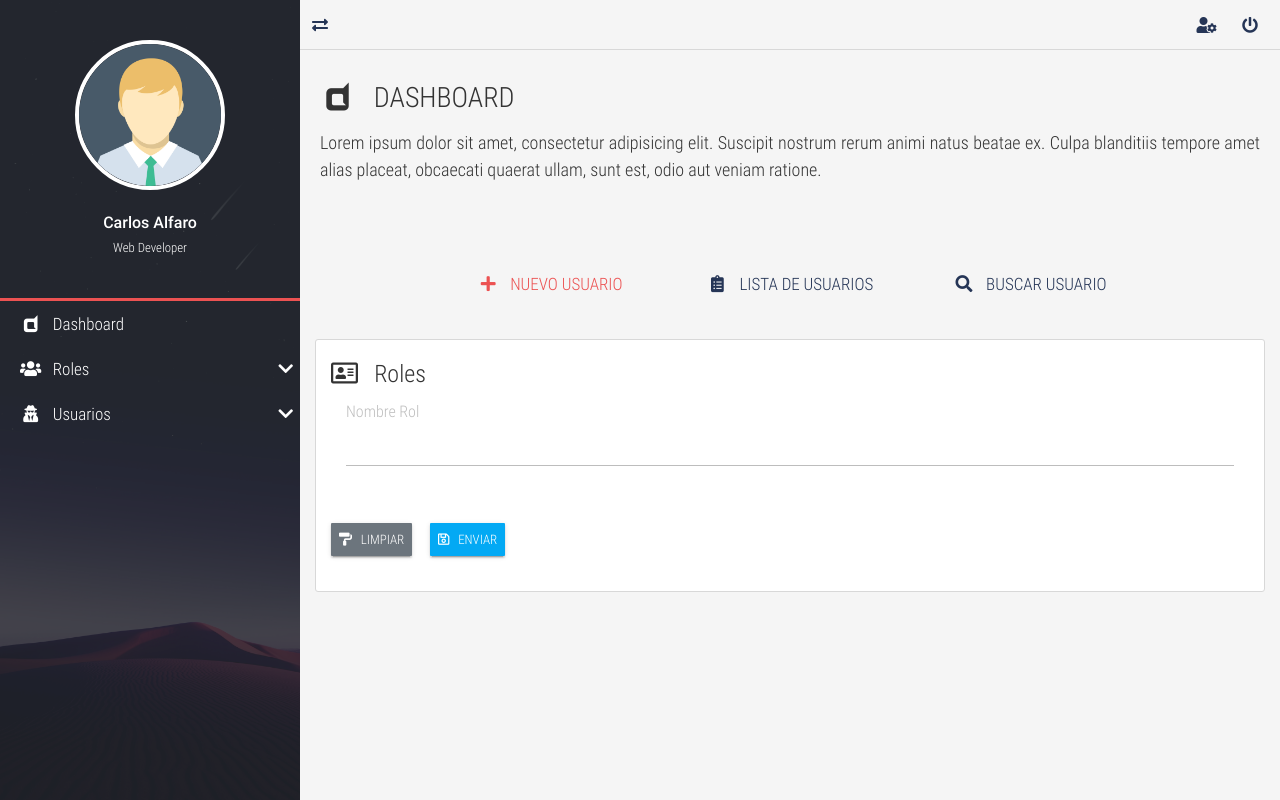
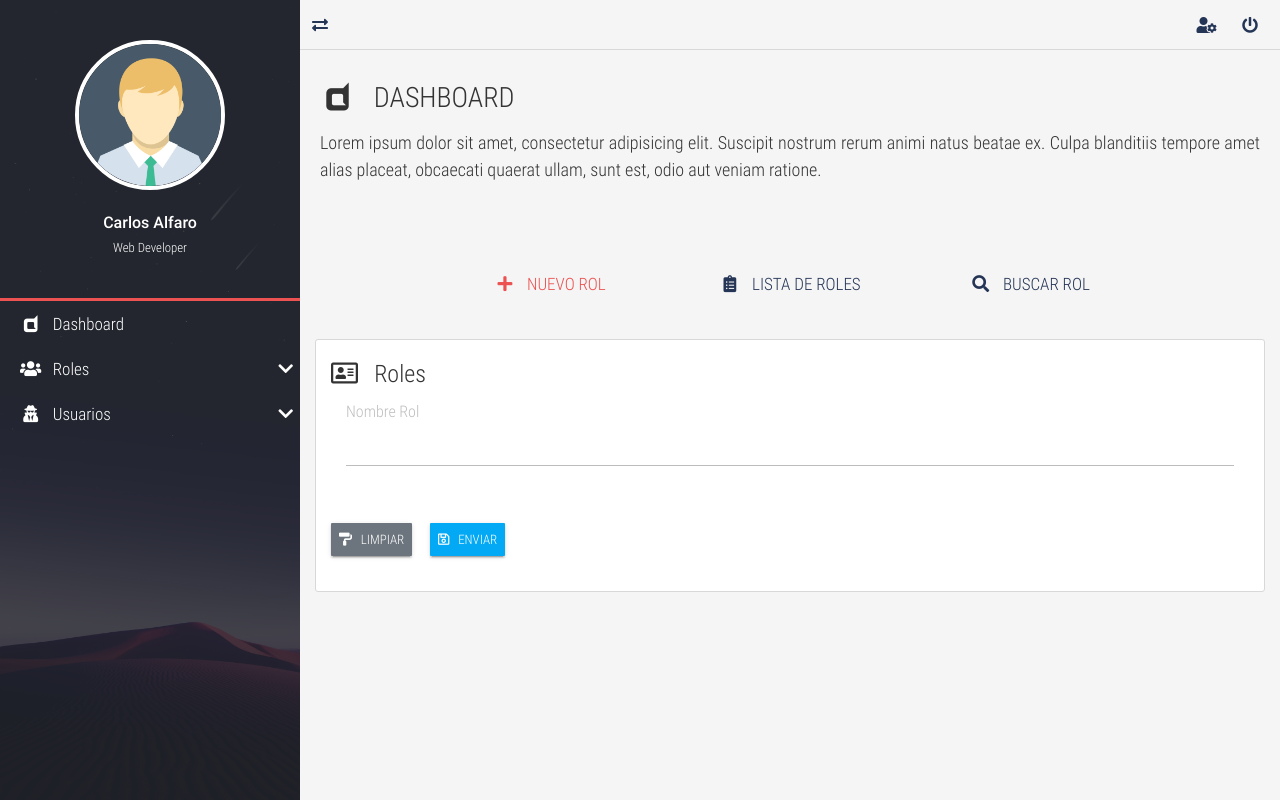
Before and after one commit to aebigor/app_web_php_2671337_G2, a PHP site: the page made by index.php in a window 1280 px wide. Run offline with PHP 8.4, Linux system fonts and the light colour scheme.

Commit message:
07 - Implementación de las vistas II (CRUD)

```diff
--- a/controllers/Roles.php
+++ b/controllers/Roles.php
@@ -17,13 +17,16 @@
                     $_POST['rolName']
                 );
                 $rol->rolCreate();
-                header("Location:?c=Dashboard");
+                header("Location:?c=Roles&a=readRol");
             }
         }
         // Consultar roles
         public function readRol(){
             $roles = new Rol;
             $roles = $roles->rolRead();
+            require_once "views/roles/admin/header.view.php";
+            require_once "views/modules/mod01_users/rol_read.view.php";
+            require_once "views/roles/admin/footer.view.php";
         }
         // Actualizar Rol
         public function updateRol(){
--- a/views/modules/mod01_users/rol_create.view.php
+++ b/views/modules/mod01_users/rol_create.view.php
@@ -2,13 +2,13 @@
 			<div class="container-fluid">
 				<ul class="full-box list-unstyled page-nav-tabs">
 					<li>
-						<a class="active" href="user-new.html"><i class="fas fa-plus fa-fw"></i> &nbsp; NUEVO USUARIO</a>
+						<a class="active" href="user-new.html"><i class="fas fa-plus fa-fw"></i> &nbsp; NUEVO ROL</a>
 					</li>
 					<li>
-						<a href="user-list.html"><i class="fas fa-clipboard-list fa-fw"></i> &nbsp; LISTA DE USUARIOS</a>
+						<a href="user-list.html"><i class="fas fa-clipboard-list fa-fw"></i> &nbsp; LISTA DE ROLES</a>
 					</li>
 					<li>
-						<a href="user-search.html"><i class="fas fa-search fa-fw"></i> &nbsp; BUSCAR USUARIO</a>
+						<a href="user-search.html"><i class="fas fa-search fa-fw"></i> &nbsp; BUSCAR ROL</a>
 					</li>
 				</ul>
 			</div>
--- a/views/roles/admin/header.view.php
+++ b/views/roles/admin/header.view.php
@@ -62,7 +62,7 @@
 									<a href="?c=Roles&a=createRol"><i class="fas fa-plus fa-fw"></i> &nbsp; Nuevo Rol</a>
 								</li>
 								<li>
-									<a href="user-list.html"><i class="fas fa-clipboard-list fa-fw"></i> &nbsp; Lista de Roles</a>
+									<a href="?c=Roles&a=readRol"><i class="fas fa-clipboard-list fa-fw"></i> &nbsp; Lista de Roles</a>
 								</li>
 							</ul>
 						</li>
```
Also changed, not shown: views/modules/mod01_users/rol_read.view.php (added, +66 -0 lines).
